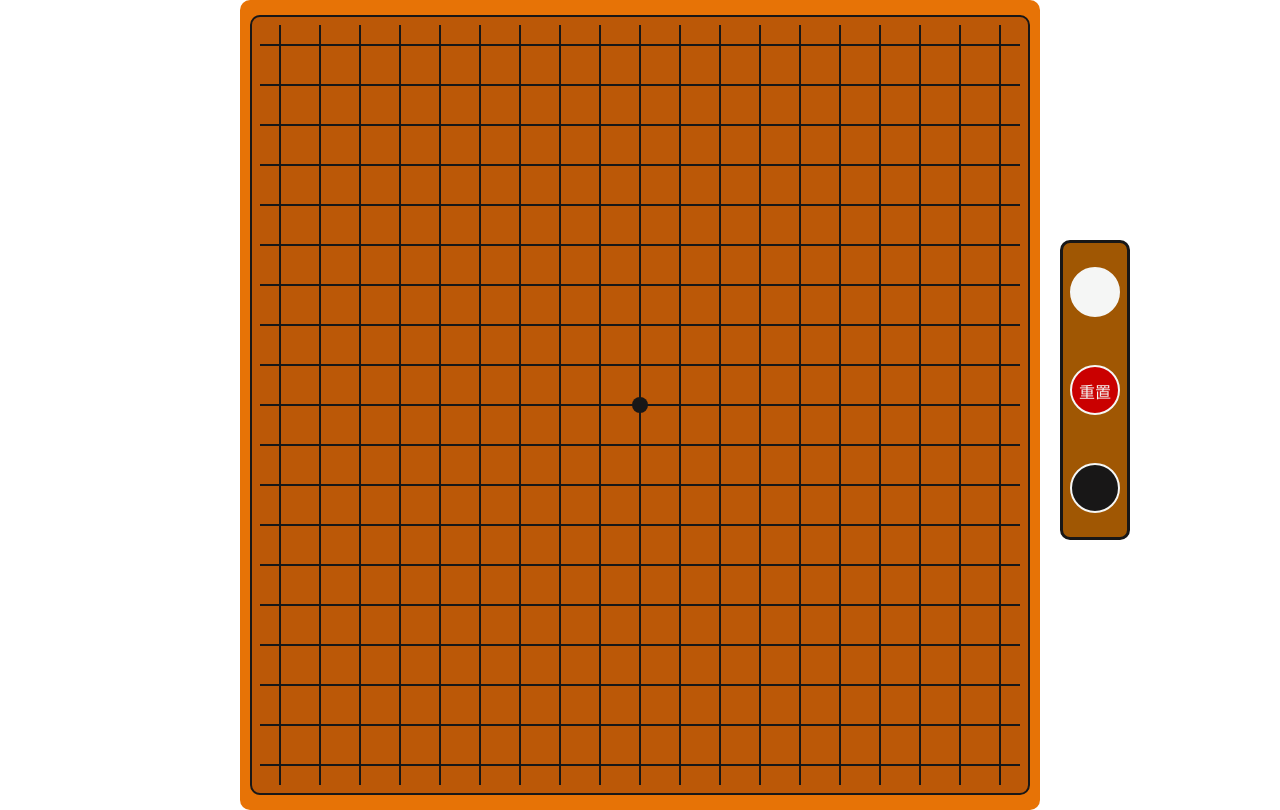
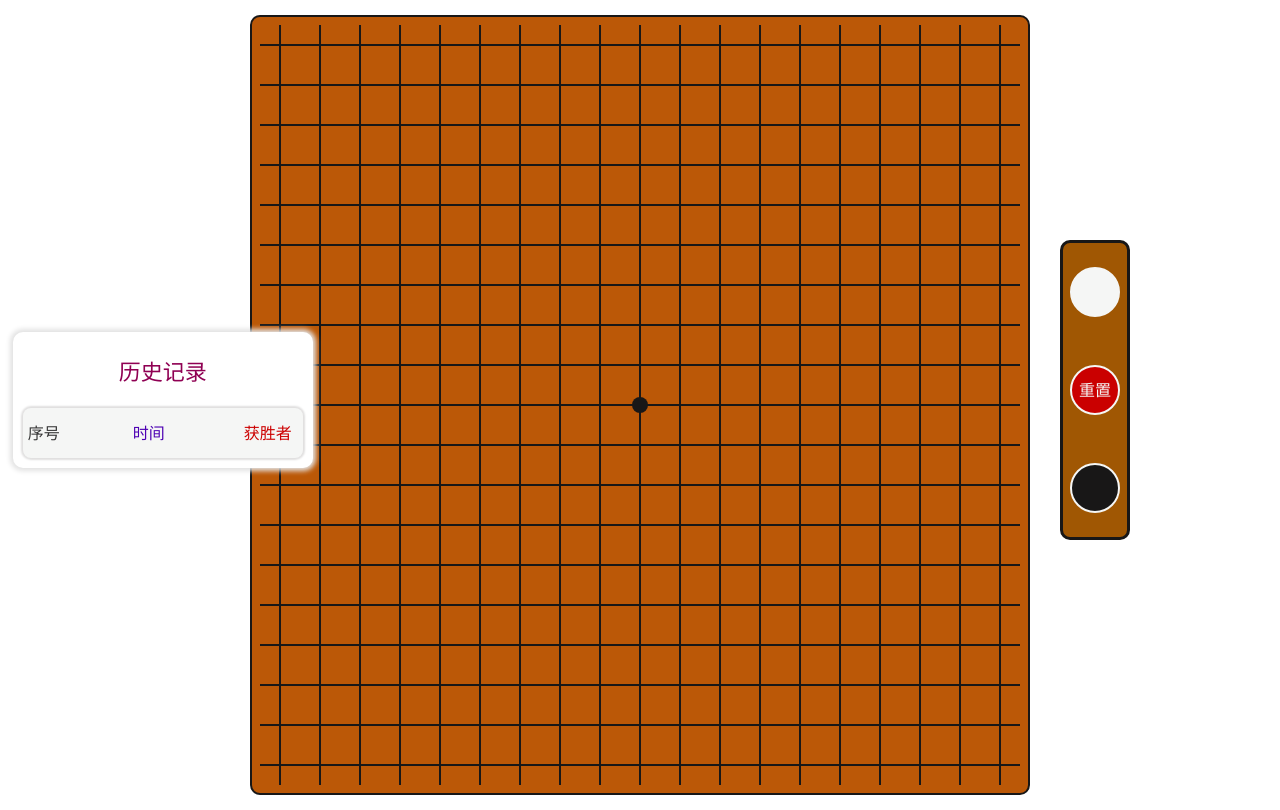
Before and after one commit to Jerry-306/gobang, a React (Create React App) app: page / in a window 1280 px wide. Built offline with nearby package versions, Linux system fonts and the light colour scheme.

Commit message:
新增历史记录功能

```diff
--- a/src/App.css
+++ b/src/App.css
@@ -1,41 +1,8 @@
 .app {
-  width: 800px;
+  width: 100%;
   height: 810px;
   margin: 0 auto;
   padding: 5px;
-  background-color: #e77306;
+  /* background-color: #e77306; */
   border-radius: 10px;
 }
-.choose-color {
-  position: fixed;
-  left: 50%;
-  top: 50%;
-  display: flex;
-  flex-direction: column;
-  justify-content: space-around;
-  align-items: center;
-  width: 70px;
-  height: 300px;
-  margin-top: -160px;
-  margin-left: 420px;
-  border: 3px solid #181717;
-  background-color: rgb(160, 87, 3);
-  border-radius: 10px;
-}
-.white, .reset, .black {
-  width: 50px;
-  height: 50px;
-  background-color: #f5f6f5;
-  border-radius: 50%;
-}
-.black {
-  background-color: #181717;
-}
-.reset {
-  background-color: rgb(202, 0, 0);
-  text-align: center;
-  font-size: 16px;
-  line-height: 50px;
-  color: #f5f6f5;
-  border: 2px solid #f5f6f5;
-}
--- a/src/App.js
+++ b/src/App.js
@@ -1,41 +1,31 @@
 import { useEffect } from 'react'
+import { useRecoilState, useRecoilValue } from 'recoil'
+import boradValues, { list } from './store/index'
 import CheckerBoard from './components/CheckerBoard'
-import { useRecoilState } from 'recoil'
-import boradValues, { color } from './store/index'
-import alertWinner from './isWin'
+import FunctionButtons from './components/FunctionButtons'
+import List from './components/List'
+import alertWinner, { getTime } from './utils/isWin'
 import './App.css';
 
 function App() {
-  const [selectedColor, setSelectedColor] = useRecoilState(color);
-  const [matrix, setMatrix]  = useRecoilState(boradValues);
+  const matrix  = useRecoilValue(boradValues);
+  const [ listArray, setListArray] = useRecoilState(list);
   // 五子棋获胜算法
   useEffect(()=>{
     let res = alertWinner(matrix);
     if (res !== '') {
-      window.alert(`恭喜${res}获胜！`)
+      window.alert(`恭喜${res}获胜！`);
+      let obj = {};
+      obj.time = getTime();
+      obj.winner = res;
+      setListArray([...listArray, obj]);
     }
   }, [matrix])
-  const handleReset = () => {
-    let newMatrix = new Array(19).fill(0).map(() => new Array(19).fill(0));
-    setMatrix(newMatrix);
-    setSelectedColor(2);
-  }
   return (
     <div className='app'>
       <CheckerBoard />
-      <div className='choose-color'>
-        <div
-          className='white'
-          onClick={() => setSelectedColor(1)}
-          style={{ border: `2px solid ${selectedColor === 1 ? '#181717': '#f5f6f5'}`}}
-        ></div>
-        <div className='reset' onClick={handleReset}>重置</div>
-        <div
-          className='black'
-          onClick={() => setSelectedColor(2)}
-          style={{ border: `2px solid ${selectedColor === 1 ? '#181717': '#f5f6f5'}`}}
-        ></div>
-      </div>
+      <FunctionButtons />
+      <List />
     </div>
   );
 }
--- /dev/null
+++ b/src/components/FunctionButtons/index.css
@@ -0,0 +1,34 @@
+.btnsContainer {
+    position: fixed;
+    left: 50%;
+    top: 50%;
+    display: flex;
+    flex-direction: column;
+    justify-content: space-around;
+    align-items: center;
+    width: 70px;
+    height: 300px;
+    margin-top: -160px;
+    margin-left: 420px;
+    border: 3px solid #181717;
+    background-color: rgb(160, 87, 3);
+    border-radius: 10px;
+    box-sizing: border-box;
+}
+.white, .reset, .black {
+    width: 50px;
+    height: 50px;
+    background-color: #f5f6f5;
+    border-radius: 50%;
+}
+.black {
+    background-color: #181717;
+}
+.reset {
+    background-color: rgb(202, 0, 0);
+    text-align: center;
+    font-size: 16px;
+    line-height: 46px;
+    color: #f5f6f5;
+    border: 2px solid #f5f6f5;
+}
--- /dev/null
+++ b/src/components/FunctionButtons/index.jsx
@@ -0,0 +1,32 @@
+import { useRecoilState } from 'recoil'
+import boradValues, { color } from '../../store/index'
+import './index.css'
+
+const FunctionButtons = () => {
+    const [selectedColor, setSelectedColor] = useRecoilState(color);
+    const [matrix, setMatrix]  = useRecoilState(boradValues);
+
+    const handleReset = () => {
+        let newMatrix = new Array(19).fill(0).map(() => new Array(19).fill(0));
+        setMatrix(newMatrix);
+        setSelectedColor(2);
+    }
+
+    return (
+        <div className='btnsContainer'>
+            <div
+                className='white'
+                onClick={() => setSelectedColor(1)}
+                style={{ border: `2px solid ${selectedColor === 1 ? '#181717': '#f5f6f5'}`}}
+            ></div>
+            <div className='reset' onClick={handleReset}>重置</div>
+            <div
+                className='black'
+                onClick={() => setSelectedColor(2)}
+                style={{ border: `2px solid ${selectedColor === 1 ? '#181717': '#f5f6f5'}`}}
+            ></div>
+      </div>
+    )
+}
+
+export default FunctionButtons;
--- /dev/null
+++ b/src/components/List/index.css
@@ -0,0 +1,15 @@
+.list-container {
+    position: fixed;
+    left: 1%;
+    top: 50%;
+    transform: translateY(-50%);
+    width: 300px;
+    background-color: #fff;
+    box-shadow: 0px 0px 5px 3px #e2e2e2;
+    border-radius: 10px;
+}
+p {
+    text-align: center;
+    font-size: 22px;
+    color: #8f0053;
+}
--- /dev/null
+++ b/src/components/List/index.jsx
@@ -0,0 +1,21 @@
+import ListItem from '../ListItem'
+import { list } from '../../store/index'
+import { useRecoilValue } from 'recoil'
+import './index.css'
+const List = () => {
+    const listArray = useRecoilValue(list);
+    return (
+        <div className='list-container'>
+            <p>历史记录</p>
+            <ListItem index={'序号'} time={'时间'} winner={'获胜者'} />
+            {
+                listArray.map((item, index) => {
+                    const { time, winner } = item;
+                    return <ListItem key={time} index={index + 1} time={time} winner={winner} />
+                })
+            }
+        </div>
+    )
+}
+
+export default List;
--- /dev/null
+++ b/src/components/ListItem/index.css
@@ -0,0 +1,31 @@
+.listitem-container {
+    position: relative;
+    display: flex;
+    flex-direction: row;
+    justify-content: space-between;
+    align-items: center;
+    height: 50px;
+    margin: 10px;
+    background-color: #f5f6f5;
+    text-align: center;
+    line-height: 50px;
+    color: #353535;
+    font-size: 16px;
+    box-shadow: 0px 0px 2px 2px #e0dfdf;
+    border-radius: 8px;
+    box-sizing: border-box;
+}
+.listitem-index {
+    width: 15%;
+    height: 100%;
+}
+.listitem-time {
+    width: 50%;
+    height: 100%;
+    color: #4d00b3;
+}
+.listitem-winner {
+    width: 25%;
+    height: 100%;
+    color: #cc0000;
+}
--- /dev/null
+++ b/src/components/ListItem/index.jsx
@@ -0,0 +1,14 @@
+import './index.css'
+
+const ListItem = (props) => {
+    const {index, time, winner} = props;
+    return (
+        <div className='listitem-container'>
+            <div className='listitem-index'>{index}</div>
+            <div className='listitem-time'>{time}</div>
+            <div className='listitem-winner'>{winner}</div>
+        </div>
+    )
+}
+
+export default ListItem;
--- a/src/store/index.jsx
+++ b/src/store/index.jsx
@@ -11,4 +11,9 @@ export const color = atom({
     default: 2
 })
 
+export const list = atom({
+    key: 'list',
+    default: []
+})
+
 export default boradValues;
--- a/src/isWin.js
+++ b/src/utils/isWin.js
@@ -55,8 +55,8 @@ function isWin (matrix, row, colum, val) {
 function alertWinner (matrix) {
     let winner = '';
     /*算法核心代码 */
-    for (let i = 0; i < 12; i++) {
-      for (let j = 0; j < 12; j++) {
+    for (let i = 0; i < 19; i++) {
+      for (let j = 0; j < 19; j++) {
         let val = matrix[i][j];
         if (val !== 0) {
           if (isWin(matrix, i, j, val)) {
@@ -69,4 +69,15 @@ function alertWinner (matrix) {
     return winner;
 }
 
+export function getTime () {
+    let time = new Date();
+    let hour = time.getHours();
+    let minute = time.getMinutes();
+    let second = time.getSeconds();
+    hour = hour < 10 ? '0' + hour : hour;
+    minute = minute < 10 ? '0' + minute : minute;
+    second = second < 10 ? '0' + second : second;
+    return `${hour}:${minute}:${second}`
+}
+
 export default alertWinner;
```
